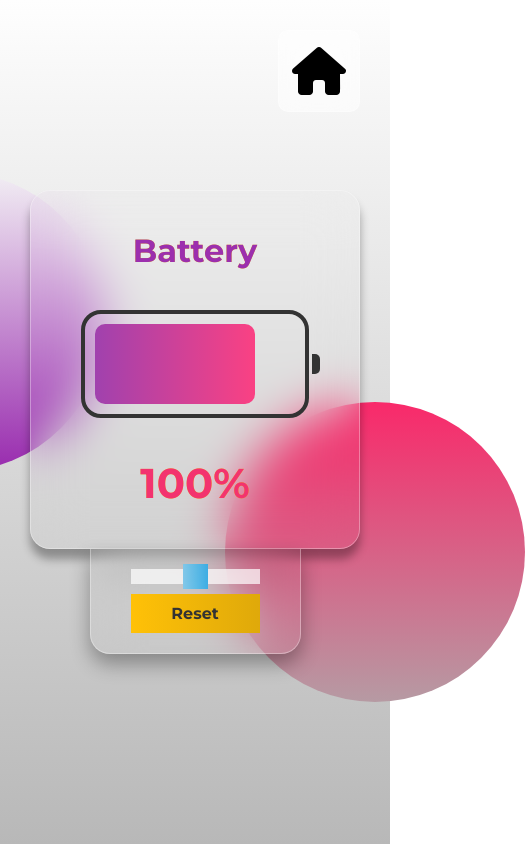
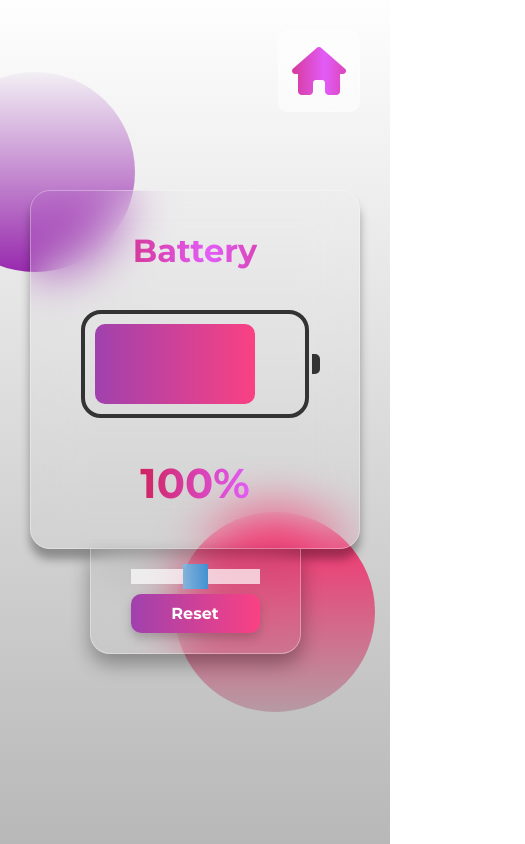
Before and after one commit to IgorRoc/css, a plain HTML site: page ideas/glassmorphism/battery/battery.html in a window 390 px wide. Shown: the whole page, 525 px wide, since content can reach past the window. Drawn offline with Linux system fonts and the light colour scheme.

Commit message:
[fix]: Responsive

```diff
--- a/css/index.css
+++ b/css/index.css
@@ -1,6 +1,47 @@
-body{
-    display: flex;
-    flex-direction: column;
-    justify-content: center;
-    align-items: center;
+@import url("https://fonts.googleapis.com/css2?family=Montserrat:wght@400;700&display=swap");
+
+* {
+	padding: 0;
+	margin: 0;
+	font-family: "Montserrat", sans-serif;
 }
+
+body {
+	width: 100vw;
+	height: 100vh;
+
+	display: flex;
+	flex-direction: column;
+	justify-content: center;
+	align-items: center;
+    gap: 10px;
+
+	background: linear-gradient(#fefefe, #b8b8b8);
+}
+
+body > a {
+	background: linear-gradient(90deg, #e25cf7, #cf235f, #e25cf7);
+
+	background-size: 200%;
+	background-position: 0%;
+
+	animation: textGradientAnimation 2s infinite;
+
+	color: white;
+    box-shadow: 0px 10px 10px #3333;
+
+    padding: 10px 20px;
+    border-radius: 10px;
+
+    font-weight: bold;
+    text-decoration: none;
+}
+
+@keyframes textGradientAnimation {
+	from {
+		background-position: 100%;
+	}
+	to {
+		background-position: -100%;
+	}
+}
--- a/ideas/glassmorphism/battery/battery.css
+++ b/ideas/glassmorphism/battery/battery.css
@@ -14,17 +14,6 @@ body {
 	justify-content: center;
 	align-items: center;
 	overflow: hidden;
-}
-
-body:before {
-	content: "";
-	position: absolute;
-	top: 0;
-	left: 0;
-
-	width: 100%;
-	height: 100%;
-
 	background: linear-gradient(#fefefe, #b8b8b8);
 }
 
@@ -180,9 +169,11 @@ body:before {
 	padding: 10px 20px;
 	border: none;
 	outline: none;
+	border-radius: 10px;
 
-	background: linear-gradient(90deg, #ffc107, #dfa90a);
-	color: #333;
+	background: linear-gradient(90deg, #a041ae, #fa4183);
+	box-shadow: 0px 5px 10px #3334;
+	color: #fff;
 
 	font-size: 1em;
 	font-weight: bold;
@@ -191,7 +182,7 @@ body:before {
 }
 
 .contrastedText {
-	background-image: linear-gradient(90deg, #ffc107, #dfa90a, #ffc107);
+	background: linear-gradient(90deg, #e25cf7, #cf235f, #e25cf7);
 
 	-webkit-background-clip: text;
 	background-clip: text;
@@ -202,6 +193,25 @@ body:before {
 	animation: textGradientAnimation 2s infinite;
 
 	color: transparent;
+}
+
+#container h1,
+#container h2 {
+	background: linear-gradient(90deg, #e25cf7, #cf235f, #e25cf7);
+
+	-webkit-background-clip: text;
+	background-clip: text;
+
+	background-size: 200%;
+	background-position: 0%;
+
+	animation: textGradientAnimation 2s infinite;
+
+	color: transparent;
+}
+
+#container h2{
+	animation-delay: 1s;
 }
 
 @keyframes textGradientAnimation {
@@ -232,28 +242,48 @@ body:before {
 	transform: translate(10%, 10%);
 }
 
-.wrapperBall{
+.wrapperBall {
 	position: absolute;
 
 	animation: floatDown 2s infinite ease-in-out;
 }
 
-.wrapperBall.delay1{
+.wrapperBall.delay1 {
 	animation: floatUp 2s infinite ease-in-out;
 }
 
 @keyframes floatUp {
-	0%, 100%{
+	0%,
+	100% {
 		transform: translateY(-50px);
-	}50%{
+	}
+	50% {
 		transform: translateY(50px);
 	}
 }
 
 @keyframes floatDown {
-	0%, 100%{
+	0%,
+	100% {
 		transform: translateY(50px);
-	}50%{
+	}
+	50% {
 		transform: translateY(-50px);
 	}
 }
+
+@media (max-width: 800px) {
+	.backgroundBall {
+		width: 200px;
+		height: 200px;
+	}
+	#leftBall {
+		background-image: linear-gradient(#f2eff4, #982aae);
+		transform: translate(-130%, -200%);
+	}
+
+	#rightBall {
+		background-image: linear-gradient(#f9296a, #b69aa3);
+		transform: translate(-10%, 70%);
+	}
+}
--- a/ideas/glassmorphism/battery/battery.html
+++ b/ideas/glassmorphism/battery/battery.html
@@ -16,7 +16,7 @@
 	<body>
 		<div id="returnHome">
 			<a href="../../../index.html">
-				<i class="fas fa-home"></i>
+				<i class="fas fa-home contrastedText"></i>
 			</a>
 		</div>
 		<div id="container">
--- a/ideas/glassmorphism/battery/battery.js
+++ b/ideas/glassmorphism/battery/battery.js
@@ -7,28 +7,32 @@ let fullCharge = document.querySelector("#fullCharge")
 slider.addEventListener("change", (e) => {
 	progress.style.width = slider.value + "%"
 	batteryValue.innerText = slider.value + "%"
-    if(slider.value <= 0){
+	if (slider.value <= 0) {
 		outOfCharge.classList.remove("hide")
-    }else if(slider.value >= 100){
+		fullCharge.classList.add("hide")
+	} else if (slider.value >= 100) {
 		fullCharge.classList.remove("hide")
-    }else{
+		outOfCharge.classList.add("hide")
+	} else {
 		outOfCharge.classList.add("hide")
 		fullCharge.classList.add("hide")
 	}
 })
 
 getBatteryPercent()
-function getBatteryPercent(){
+function getBatteryPercent() {
 	console.log("entrou")
 	navigator.getBattery().then((bat) => {
-        progress.style.width = bat.level*100 + "%"
-        batteryValue.innerText = bat.level*100 + "%"
-        slider.value = bat.level*100
-        if(bat.level <= 0){
+		progress.style.width = bat.level * 100 + "%"
+		batteryValue.innerText = bat.level * 100 + "%"
+		slider.value = bat.level * 100
+		if (bat.level <= 0) {
 			outOfCharge.classList.remove("hide")
-        }else if(bat.level >= 1){
+			fullCharge.classList.add("hide")
+		} else if (bat.level >= 1) {
 			fullCharge.classList.remove("hide")
-        }else{
+			outOfCharge.classList.add("hide")
+		} else {
 			outOfCharge.classList.add("hide")
 			fullCharge.classList.add("hide")
 		}
```
Also changed, not shown: ideas/glassmorphism/clock/clock.css (+7 -0 lines), index.html (+7 -5 lines). Lines whose indentation alone changed are shown as unchanged.
